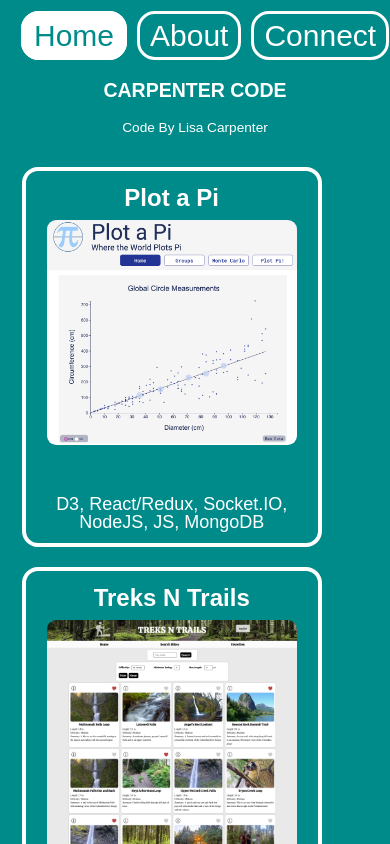
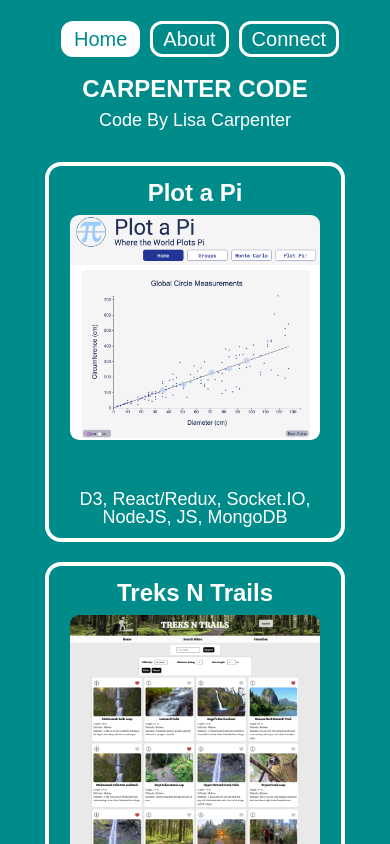
Before and after one commit to licarpen/website, a React app: page / in a window 390 px wide. Shown: the top 844 px of the page. Built offline with nearby package versions, Linux system fonts and the light colour scheme.

Commit message:
implement responsive navbar

```diff
--- a/src/components/header/Header.css
+++ b/src/components/header/Header.css
@@ -14,4 +14,14 @@
     font-size: 3.5vw;
     color: white;
   }
+
+  @media screen and (max-width: 600px){
+    h1{
+      font-size: 24px;
+      margin: 10px;
+    }
+    h2{
+      font-size: 18px;
+    }
+  }
 }
--- a/src/components/header/Header.js
+++ b/src/components/header/Header.js
@@ -4,7 +4,7 @@
 
 const Header = () => (
   <div className={styles.Header}>
-    <NavigationBar />
+    <NavigationBar className={styles.NavigationBar}/>
     <h1>CARPENTER CODE</h1>
     <h2>Code By Lisa Carpenter</h2>
   </div>
--- a/src/components/navigation/NavigationBar.css
+++ b/src/components/navigation/NavigationBar.css
@@ -1,4 +1,6 @@
 .NavigationBar{
+  display: flex;
+  justify-content: flex-end;
   padding: 10px;
   margin-top: 10px;
   margin-bottom: 10px;
@@ -23,4 +25,12 @@
     color: darkcyan;
     background: white;
   }
+
+  @media screen and (max-width: 600px){
+    justify-content: center;
+
+    .NavLink{
+      font-size: 20px;
+    }
+  }
 }
--- a/src/components/portfolio/PortfolioList.css
+++ b/src/components/portfolio/PortfolioList.css
@@ -3,6 +3,7 @@
   border-radius: 1em;
   display: grid;
   grid-template-columns: repeat(auto-fit, minmax(310px, 1fr));
+  justify-items: center;
 
   .Link{
     text-decoration: none;
```
